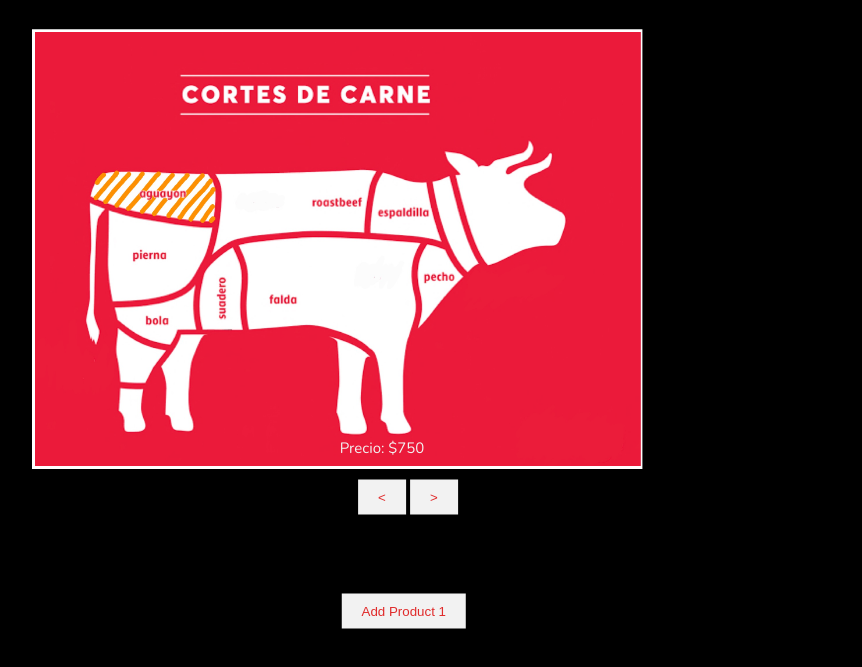
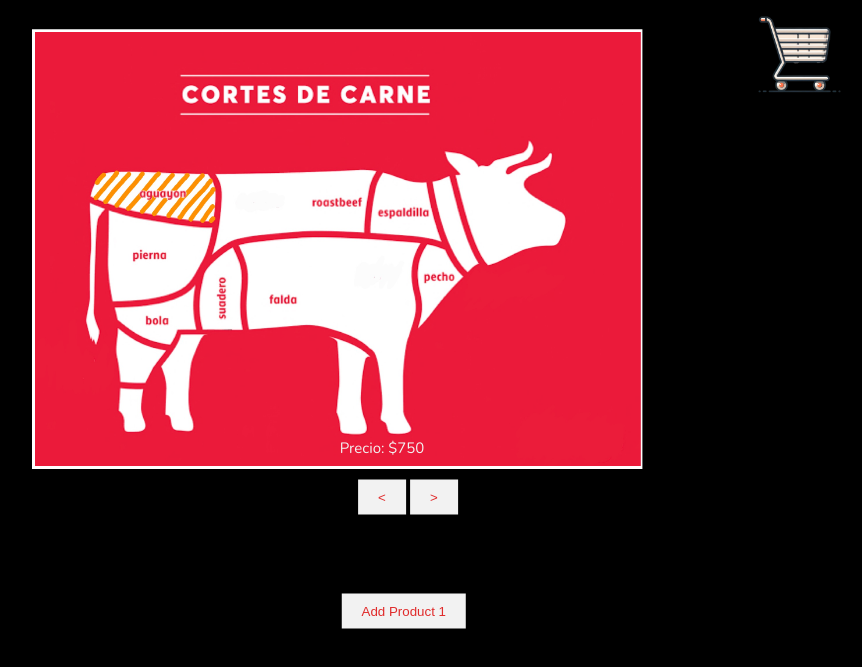
Before and after one commit to eduardohufg/Tarasco-II, a plain HTML site: page res.html in a window 1280 px wide. Shown: the part 109-776 px from the top of the page, without its empty margins (258-1120 px from the left). Drawn offline with nearby package versions, Linux system fonts and the light colour scheme; a web font is replaced by a local one.

Commit message:
link a carrito

```diff
--- a/res.html
+++ b/res.html
@@ -15,6 +15,9 @@
 <body>
   <h1>Res</h1>
     <!-- Slideshow container -->
+
+
+
 <div class="slideshow-container">
 
     <!-- Full-width images with number and caption text -->
@@ -69,6 +72,14 @@
   <br>
 
 
+
+  <div style="text-align: center;">
+    <a href = "carrito.html" class="carrito_extranjero">
+    <img src="imagenes/carrito.png" class="clickable_carrito_extranjero"/>
+  </a>
+  </div>
+
+
   <!-- The dots/circles -->
   <div style="text-align:center">
     <span class="dot" onclick="currentSlide(1)"></span>
@@ -84,7 +95,6 @@
 
 
   <script src="script_loca.js"></script>
-  <script src="script.js"></script>
 
 </body>
 </html>
--- a/styles.css
+++ b/styles.css
@@ -2,7 +2,6 @@ body {
     font-family: 'Nunito', sans-serif;
     margin: 40px;
     background-color: #1a1918;
-
 }
 
 .image-button {
@@ -107,7 +106,6 @@ button:hover {
 
 
 
-
   label {
     font-weight: bold;
 }
--- a/styles2.css
+++ b/styles2.css
@@ -95,6 +95,22 @@ h1 {
     color: #e33e3e;
 }
 
+.carrito_extranjero{
+  position: absolute;
+  right: 0px;
+  top: 10%;
+  width: 35%;
+}
+.clickable_carrito_extranjero{
+  cursor: pointer;
+  transition: opacity 0.3s; /* Opcional: añade un efecto de transición al pasar el mouse por encima */
+  width: 35% ;
+}
+.clickable_carrito_extranjero:hover {
+  opacity: 0.8; /* Opcional: hace que la imagen se vea ligeramente transparente al pasar el mouse por encima */
+}
+
+
 
 /* Hide the images by default */
 .mySlides img{
```
Also changed, not shown: carrito.html (+2 -0 lines), index.html (+0 -6 lines), pollo.html (+1 -0 lines).
